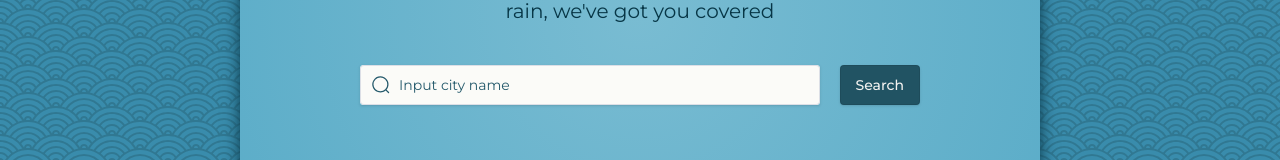
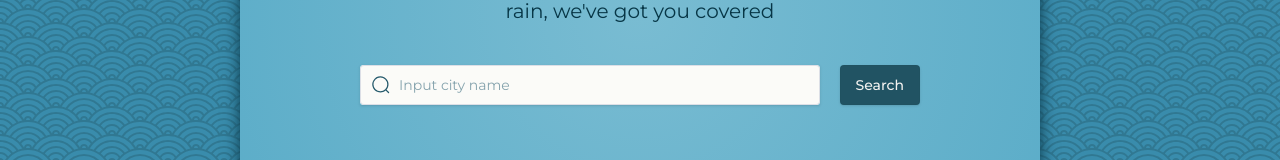
Before and after one commit to jakubhajduk53/weather-app, a Vue app: page / in a window 1280 px wide. Shown: the part 384-544 px from the top of the page. Built offline with nearby package versions, Linux system fonts and the light colour scheme; no server answers.

Commit message:
feat: update styles

```diff
--- a/src/components/SearchBar.vue
+++ b/src/components/SearchBar.vue
@@ -60,7 +60,7 @@ onMounted(() => {
 ::v-deep(.el-button) {
   height: 40px;
   color: hsl(42, 10%, 95%);
-  border-color: hsla(195, 50%, 22%, 0.5);
+  border-color: hsla(195, 50%, 22%, 0.1);
   background-color: hsl(195, 50%, 26%);
 }
 ::v-deep(.el-button:hover) {
@@ -72,7 +72,7 @@ onMounted(() => {
   background-color: hsl(42, 30%, 98%);
   --el-input-focus-border-color: hsl(195, 50%, 28%);
   --el-input-icon-color: hsl(195, 50%, 28%);
-  --el-input-placeholder-color: hsl(195, 50%, 28%);
+  --el-input-placeholder-color: hsl(195, 20%, 60%);
 }
 ::v-deep(.el-input__inner) {
   color: hsl(195, 83%, 15%);
--- a/src/components/WeatherContainer.vue
+++ b/src/components/WeatherContainer.vue
@@ -10,7 +10,7 @@ const { weatherData, getBasicData, getExtraData } = storeToRefs(
 
 <template>
   <div
-    class="flex flex-col text-center items-center justify-center max-h-full w-[35em] max-w-[90vw] gap-3 md:gap-5 p-3 md:p-5 rounded-xl z-10 shadow-[0px_0px_15px_hsla(195,83%,15%,0.5)]"
+    class="flex flex-col text-center items-center justify-center max-h-full w-[35em] max-w-[90vw] gap-3 md:gap-5 p-3 md:p-5 rounded-xl z-10 inset-shadow-[0px_3px_3px_hsla(0,0%,10%,0.2)] shadow-[0px_3px_3px_hsla(0,0%,90%,0.2)]"
     v-if="weatherData"
   >
     <div
```
